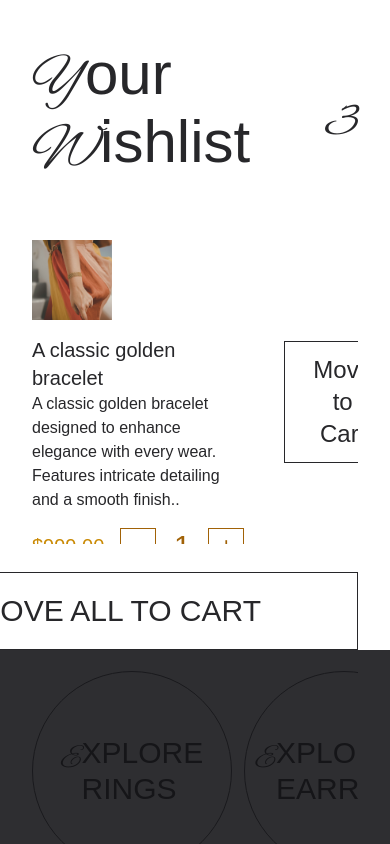
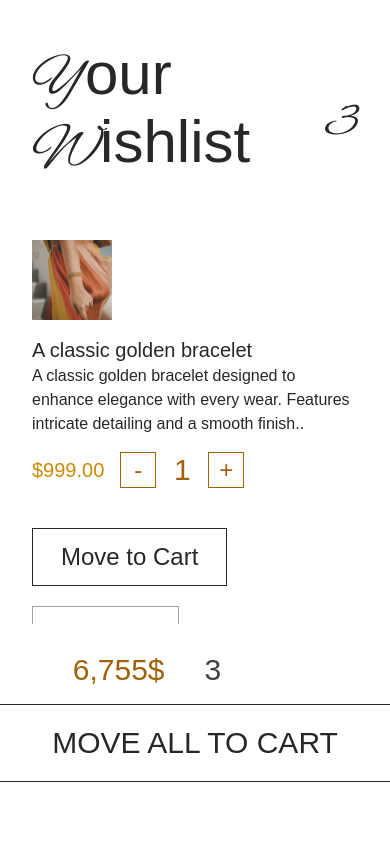
Before and after one commit to HumptyDumpy01/viajewels-app-enhanced, an Angular app: page / in a window 390 px wide. Shown: the top 844 px of the page. Built offline with nearby package versions, Linux system fonts and the light colour scheme; a web font is replaced by a local one.

Commit message:
Implemented responsiveness for wishlist popup

```diff
--- a/src/app/layout/popups/wishlist/wishlist.component.html
+++ b/src/app/layout/popups/wishlist/wishlist.component.html
@@ -1,5 +1,5 @@
 <dialog (close)="onClose()" [open]="open()"
-        class="bg-white fixed top-0 left-0 w-screen h-[650px] z-50">
+        class="bg-white fixed top-0 left-0 w-screen sm:h-[650px] h-screen z-50">
   <div class="container pt-11">
     <div class="flex items-center gap-5 mb-5">
       <h2 class="text-6xl text-zinc-800 mb-6"><span class="font-alexBrush">Y</span>our <span
@@ -7,74 +7,74 @@
       </h2>
       <span class="text-5xl font-alexBrush text-zinc-800">3</span>
     </div>
-    <div class="grid grid-cols-1 gap-5 max-h-80 overflow-y-auto scrollbar-thin pt-4">
-      <div class="flex items-center gap-10">
+    <div class="grid grid-cols-1 gap-5 sm:max-h-80 max-h-[400px] overflow-y-auto scrollbar-thin pt-4">
+      <div class="flex sm:items-center gap-10 flex-col bp-1210:flex-row">
         <app-order-detail-card
           [imgData]="{alt: 'Image 1', src: 'jewelry/classic-gold-bracelet/classic-gold-bracelet-1.png'}"
           [jewelDetails]="{itemsLeft: 2, itemPrice: 999}"
           heading="A classic golden bracelet"
           text="A classic golden bracelet designed to enhance elegance with every wear. Features intricate detailing and a smooth finish."
         />
-        <div class="flex items-center gap-5">
+        <div class="flex sm:items-center gap-5 flex-col sm:flex-row">
           <app-viajewels-button-small label="Move to Cart" mode="default" type="button" />
           <app-viajewels-button-small label="Remove" mode="grey" type="button" />
         </div>
       </div>
 
-      <div class="flex items-center gap-10">
+      <div class="flex sm:items-center gap-10 flex-col bp-1210:flex-row">
         <app-order-detail-card
           [imgData]="{alt: 'Image 1', src: 'jewelry/classic-gold-bracelet/classic-gold-bracelet-1.png'}"
-          [jewelDetails]="{itemsLeft: 5, itemPrice: 999}"
+          [jewelDetails]="{itemsLeft: 2, itemPrice: 999}"
           heading="A classic golden bracelet"
           text="A classic golden bracelet designed to enhance elegance with every wear. Features intricate detailing and a smooth finish."
         />
-        <div class="flex items-center gap-5">
+        <div class="flex sm:items-center gap-5 flex-col sm:flex-row">
           <app-viajewels-button-small label="Move to Cart" mode="default" type="button" />
           <app-viajewels-button-small label="Remove" mode="grey" type="button" />
         </div>
       </div>
 
-      <div class="flex items-center gap-10">
+      <div class="flex sm:items-center gap-10 flex-col bp-1210:flex-row">
         <app-order-detail-card
           [imgData]="{alt: 'Image 1', src: 'jewelry/classic-gold-bracelet/classic-gold-bracelet-1.png'}"
-          [jewelDetails]="{itemsLeft: 6, itemPrice: 999}"
+          [jewelDetails]="{itemsLeft: 2, itemPrice: 999}"
           heading="A classic golden bracelet"
           text="A classic golden bracelet designed to enhance elegance with every wear. Features intricate detailing and a smooth finish."
         />
-        <div class="flex items-center gap-5">
+        <div class="flex sm:items-center gap-5 flex-col sm:flex-row">
           <app-viajewels-button-small label="Move to Cart" mode="default" type="button" />
           <app-viajewels-button-small label="Remove" mode="grey" type="button" />
         </div>
       </div>
 
-      <div class="flex items-center gap-10">
+      <div class="flex sm:items-center gap-10 flex-col bp-1210:flex-row">
         <app-order-detail-card
           [imgData]="{alt: 'Image 1', src: 'jewelry/classic-gold-bracelet/classic-gold-bracelet-1.png'}"
-          [jewelDetails]="{itemsLeft: 7, itemPrice: 999}"
+          [jewelDetails]="{itemsLeft: 2, itemPrice: 999}"
           heading="A classic golden bracelet"
           text="A classic golden bracelet designed to enhance elegance with every wear. Features intricate detailing and a smooth finish."
         />
-        <div class="flex items-center gap-5">
+        <div class="flex sm:items-center gap-5 flex-col sm:flex-row">
           <app-viajewels-button-small label="Move to Cart" mode="default" type="button" />
           <app-viajewels-button-small label="Remove" mode="grey" type="button" />
         </div>
       </div>
 
-      <div class="flex items-center gap-10">
+      <div class="flex sm:items-center gap-10 flex-col bp-1210:flex-row">
         <app-order-detail-card
           [imgData]="{alt: 'Image 1', src: 'jewelry/classic-gold-bracelet/classic-gold-bracelet-1.png'}"
-          [jewelDetails]="{itemsLeft: 5, itemPrice: 999}"
+          [jewelDetails]="{itemsLeft: 2, itemPrice: 999}"
           heading="A classic golden bracelet"
           text="A classic golden bracelet designed to enhance elegance with every wear. Features intricate detailing and a smooth finish."
         />
-        <div class="flex items-center gap-5">
+        <div class="flex sm:items-center gap-5 flex-col sm:flex-row">
           <app-viajewels-button-small label="Move to Cart" mode="default" type="button" />
           <app-viajewels-button-small label="Remove" mode="grey" type="button" />
         </div>
       </div>
     </div>
     <div class="ml-auto mt-7">
-      <div class="flex items-center justify-end mt-4">
+      <div class="flex items-center justify-end mt-4 flex-col sm:flex-row gap-4 sm:gap-0">
         <div class="flex items-center gap-10 mr-24">
           <span class="text-3xl text-yellow-700">6,755$</span>
           <span class="text-3xl text-zinc-700">3</span>
```
